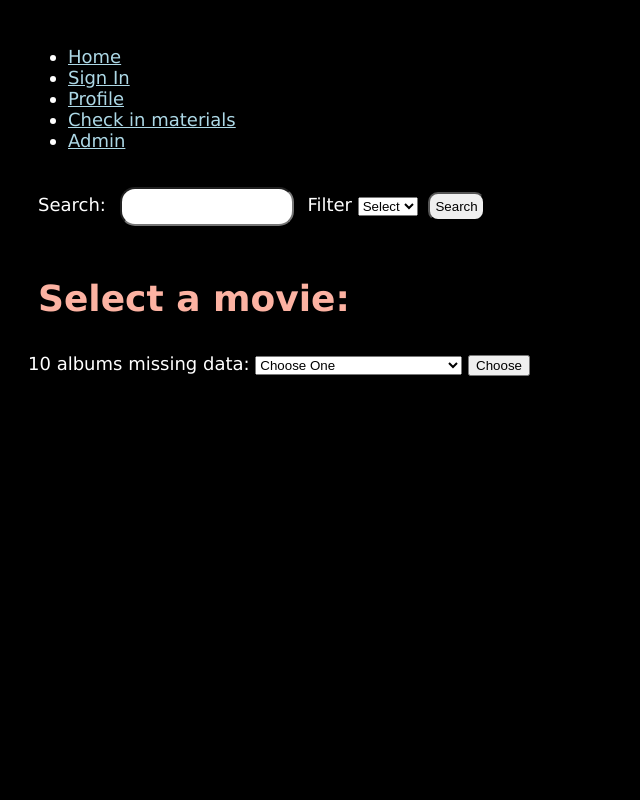
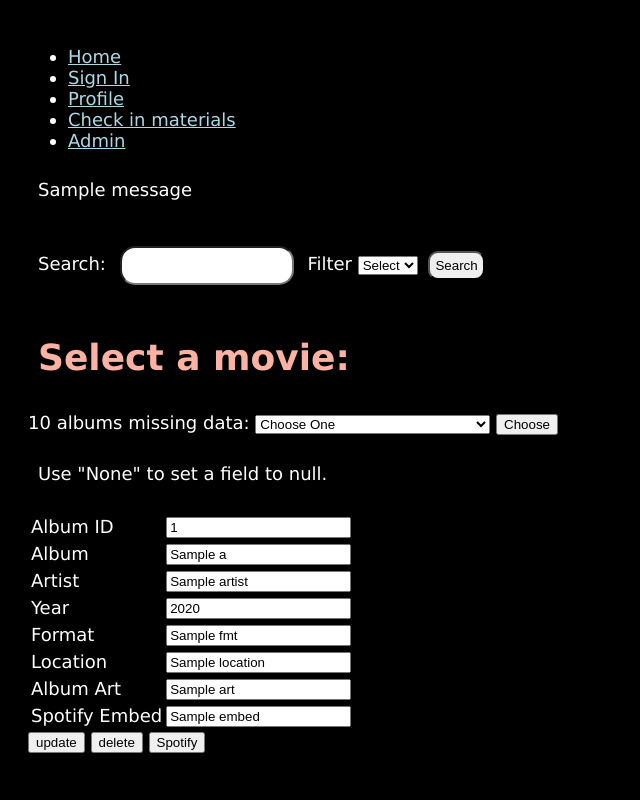
Before and after one commit to nicolegates/CS304-FA19-WZLYRecordLibrary, a Flask app: template draft/templates/update.html in a window 1280 px wide. Shown: the whole page, without its empty margins (0-640 px from the left). Run offline with Flask 2, Linux system fonts and the light colour scheme; the template is opened without the code that fills it: most values are stand-ins (such as "Sample title", 1, 10 or a date in 2020); one stand-in notice (Sample message) is shown.

Commit message:
added delete functionality to update page

```diff
--- a/draft/app.py
+++ b/draft/app.py
@@ -6,6 +6,7 @@ app = Flask(__name__)
 
 import sys,os,random
 import getters
+import setters
 
 from dotenv import load_dotenv
 load_dotenv()
@@ -120,6 +121,7 @@ def login():
 
 @app.route('/update/', methods=['GET','POST'])
 def update():
+    '''ADMIN FEATURE'''
     conn = getters.getConn('cs304reclib_db')
 
     # get albums with incomplete fields
@@ -127,12 +129,35 @@ def update():
 
     if request.method == 'POST':
         aid = request.form.get('menu-aid')
+        album = getters.getAlbumByID(aid, conn)
+        form = request.form
 
-        return redirect(url_for('update',
-                                tt = tt))
+        if 'submit' in form:
+            form = request.form
+            print(form)
+            action = form['submit']
+            aid = form['album-id']
+            print('here in submit')
+
+            if action == 'delete':
+                print(aid)
+                setters.deleteAlbum(aid, conn)
+                print('here in delete')
+                flash("Album " + str(aid) + " was deleted")
+                # insert into album (aid, name, artist) values (30, 'I Am Ghost', 'Lover's Requiem')
+                return render_template('update.html',
+                                        incompletes = albums,
+                                        a = {},
+                                        total = len(albums))
+
+        return render_template('update.html',
+                                incompletes = albums,
+                                a = album,
+                                total = len(albums))
 
     return render_template('update.html',
-                            albums = albums,
+                            incompletes = albums,
+                            a = {},
                             total = len(albums))
 
 @app.route('/logged-in/')
--- a/draft/templates/setters.py
+++ b/draft/setters.py
@@ -24,6 +24,12 @@ def insertAlbum(name, artist, conn):
     except:
         return False
 
+def deleteAlbum(aid, conn):
+    '''deletes an album from the album table'''
+    curs = dbi.dictCursor(conn)
+    curs.execute('delete from album where aid = %s', [aid])
+
+
 # def insertTracks(track, num, conn):
 #     '''takes a list of tracks and updates
 #     the track table'''
--- a/draft/templates/base.html
+++ b/draft/templates/base.html
@@ -15,6 +15,18 @@
     <li><a href='/checkin/'>Check in materials</a></li>
     <li><a href='/admin/'>Admin</a></li>
 </ul>
+
+<div id='flashes'>
+    {% with messages = get_flashed_messages() %}
+        {% if messages %}
+            <div id="messages">
+            {% for msg in messages %}
+                <p>{{msg}}</p>
+            {% endfor %}
+            </div>
+        {% endif %}
+    {% endwith %}
+</div>
 
 <form class="search" method="GET" action="/query">
     <p><label>Search: <input id="searchterm" type="text" required name="q" class="txt"></label>
--- a/draft/templates/update.html
+++ b/draft/templates/update.html
@@ -8,45 +8,76 @@
     <label for="menu-aid">{{ total }} albums missing data:</label>
     <select id="menu-aid" name="menu-aid">
         <option value="none">Choose One</option>
-        {% for a in albums %}
+        {% for a in incompletes %}
         <option value="{{ a['aid'] }}">{{ a['name'] }} by {{ a['artist'] }}</option>
         {% endfor %}
     </select>
-    <input type="submit" name="submit-btn" value="Choose">
+    <input type="submit" class="submit-btn" name="submit-btn" value="Choose">
 </form>
 
-<!--
+<div id="update-form">
     <p>Use "None" to set a field to null.</p>
 
-<form method=POST action="/update/{{ tt }}">
+    <form method=POST action="/update/">
         <table>
             <tr>
-        <td><label for="movie-title">Title</label></td>
-        <td><input id="movie-title" name='movie-title' value='{{title}}'></td>
+                <td><label for="album-id">Album ID</label></td>
+                <td><input id="album-id" name='album-id' value="{{ a['aid'] }}"></td>
             </tr>
             <tr>
-        <td><label for="movie-tt">Movie id</label></td>
-        <td><input id="movie-tt" name='movie-tt' value='{{tt}}'></td>
+                <td><label for="album-name">Album</label></td>
+                <td><input id="album-name" name='album-name' value="{{ a['name'] }}"></td>
             </tr>
             <tr>
-        <td><label for="movie-release">Release year</label></td>
-        <td><input id="movie-release" name='movie-release' value='{{year}}'></td>
+                <td><label for="album-artist">Artist</label></td>
+                <td><input id="album-artist" name='album-artist' value="{{ a['artist'] }}"></td>
             </tr>
             <tr>
-        <td><label for="movie-addedby">Added by</label></td>
-        <td><input id="movie-addedby" name='movie-addedby' value='{{id}}'></td>
+                <td><label for="album-year">Year</label></td>
+                <td><input id="album-year" name='album-year' value="{{ a['year'] }}"></td>
             </tr>
             <tr>
-        <td><label for="movie-director">Director ID</label></td>
-        <td><input id="movie-director" name='movie-director' value='{{ did }}'></td>
+                <td><label for="album-format">Format</label></td>
+                <td><input id="album-format" name='album-format' value="{{ a['fmt'] }}"></td>
             </tr>
             <tr>
-        <td><label>Director</label></td>
-        <td>{{ director }}</td>
+                <td><label for="album-location">Location</label></td>
+                <td><input id="album-location" name='album-location' value="{{ a['location'] }}"></td>
+            </tr>
+            <tr>
+                <td><label for="album-art">Album Art</label></td>
+                <td><input id="album-art" name='album-art' value="{{ a['art'] }}"></td>
+            </tr>
+            <tr>
+                <td><label for="album-embed">Spotify Embed</label></td>
+                <td><input id="album-embed" name='album-embed' value="{{ a['embed'] }}"></td>
             </tr>
         </table>
         <input type="submit" name="submit" value="update">
         <input type="submit" name="submit" value="delete">
-</form> -->
+        <input type="submit" name="spotify" value="Spotify">
+        <!-- when "spotify" is clicked, tries to get data from spotify -->
+    </form>
+</div>
+
+<!-- <script src="https://ajax.googleapis.com/ajax/libs/jquery/3.1.1/jquery.min.js"></script>
+
+<script>
+
+// Script to hide the update form until an album is selected
+
+$(document).ready(function() {
+    // hides the featured div by default
+    $('#update-form').hide();
+
+    // when an album is chosen,
+    // populates appropriate fields
+    $(".submit-btn").click(function(){
+        // shows the featured div
+        $("#featured-movie").show();
+    });
+});
+
+</script> -->
 
 {% endblock %}
```
Lines whose indentation alone changed are shown as unchanged.
